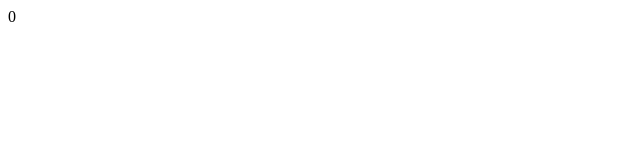
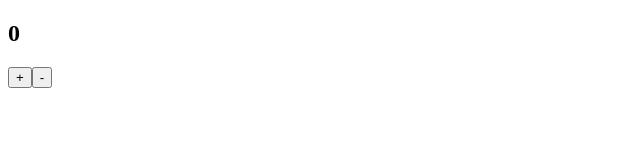
Before and after one commit to aqorbani/redux-toolkit, a React (Create React App) app: page / in a window 1280 px wide. Shown: the top 160 px of the page, without its empty margins (0-640 px from the left). Built offline with nearby package versions, Linux system fonts and the light colour scheme.

Commit message:
working with useDispatch hook

```diff
--- a/src/components/Counter.js
+++ b/src/components/Counter.js
@@ -1,10 +1,35 @@
 import React from "react";
-import { useSelector } from "react-redux";
-import { selectCounter } from "../features/counter/counterSlice";
+import { useDispatch, useSelector } from "react-redux";
+import {
+  decrement,
+  increment,
+  selectCounter,
+} from "../features/counter/counterSlice";
 
 const Counter = () => {
   const counter = useSelector(selectCounter);
-  return <div>{counter}</div>;
+  const dispatch = useDispatch();
+  return (
+    <div>
+      <h2>{counter}</h2>
+      <div>
+        <button
+          onClick={() => {
+            dispatch(increment());
+          }}
+        >
+          +
+        </button>
+        <button
+          onClick={() => {
+            dispatch(decrement());
+          }}
+        >
+          -
+        </button>
+      </div>
+    </div>
+  );
 };
 
 export default Counter;
```
